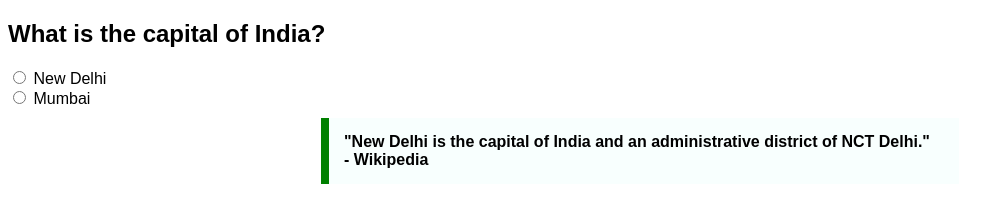
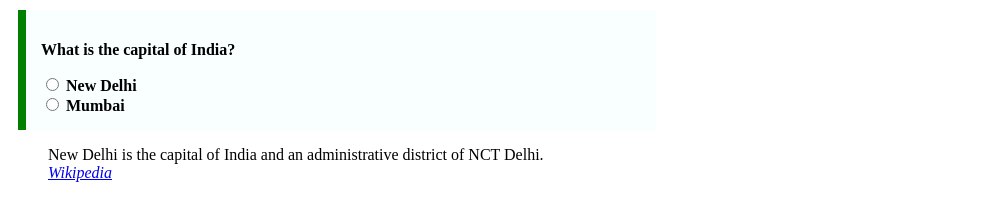
Before and after one commit to acciojob/trivia-sonukds, a website: page main.html in a window 1280 px wide. Shown: the whole page, without its empty margins (0-984 px from the left). Drawn offline with Linux system fonts and the light colour scheme.

Commit message:
created a submission

```diff
--- a/main.html
+++ b/main.html
@@ -3,25 +3,10 @@
 <head>
     <meta charset="UTF-8">
     <meta name="viewport" content="width=device-width, initial-scale=1.0">
-    <title>Quiz Question</title>
     <style>
-        body {
-            font-family: Arial, sans-serif;
-        }
-        /* .question-container {
+        .question-container {
             max-width: 600px;
-            margin: 10px ;
-            padding: 15px;
-            border: 8px solid #ccc;
-            border-radius: 10px;
-            background-color: #f8fffe;
-        } */
-        .options {
-            margin: 10px 0;
-        }
-        blockquote {
-            max-width: 600px;
-            margin: 10px auto;
+            margin: 10px;
             padding: 15px;
             border-left: 8px solid green;
             background-color: #f8fffe;
@@ -31,17 +16,13 @@
 </head>
 <body>
     <div class="question-container">
-        <h2>What is the capital of India?</h2>
-        <div class="options">
-            <input type="radio" id="new-delhi" name="capital" value="New Delhi">
-            <label for="new-delhi">New Delhi</label><br>
-            <input type="radio" id="mumbai" name="capital" value="Mumbai">
-            <label for="mumbai">Mumbai</label>
-        </div>
-        <blockquote>
-            "New Delhi is the capital of India and an administrative district of NCT Delhi."
-            <br>- Wikipedia
-        </blockquote>
+        <p>What is the capital of India?</p>
+        <input type="radio" name="answer" value="New Delhi"> New Delhi<br>
+        <input type="radio" name="answer" value="Mumbai"> Mumbai<br>
     </div>
+    <blockquote>
+        New Delhi is the capital of India and an administrative district of NCT Delhi.
+        <footer><cite><a href="https://en.wikipedia.org/wiki/New_Delhi" target="_blank">Wikipedia</a></cite></footer>
+    </blockquote>
 </body>
 </html>
```
